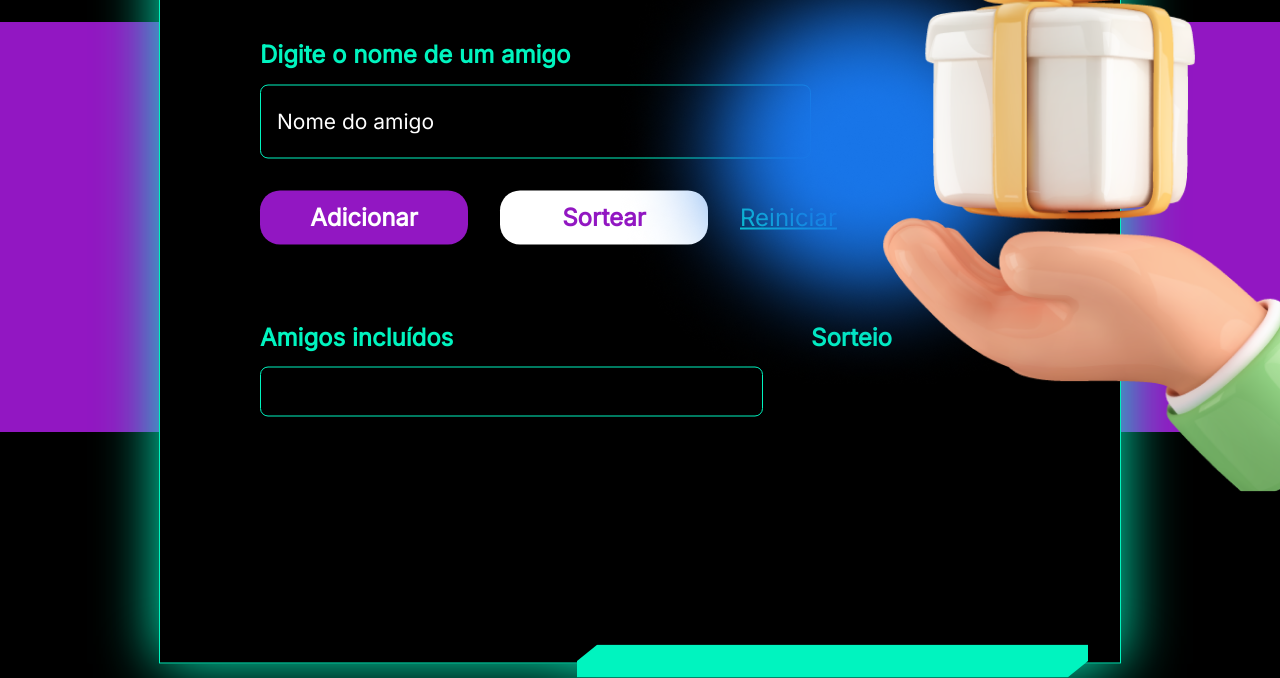
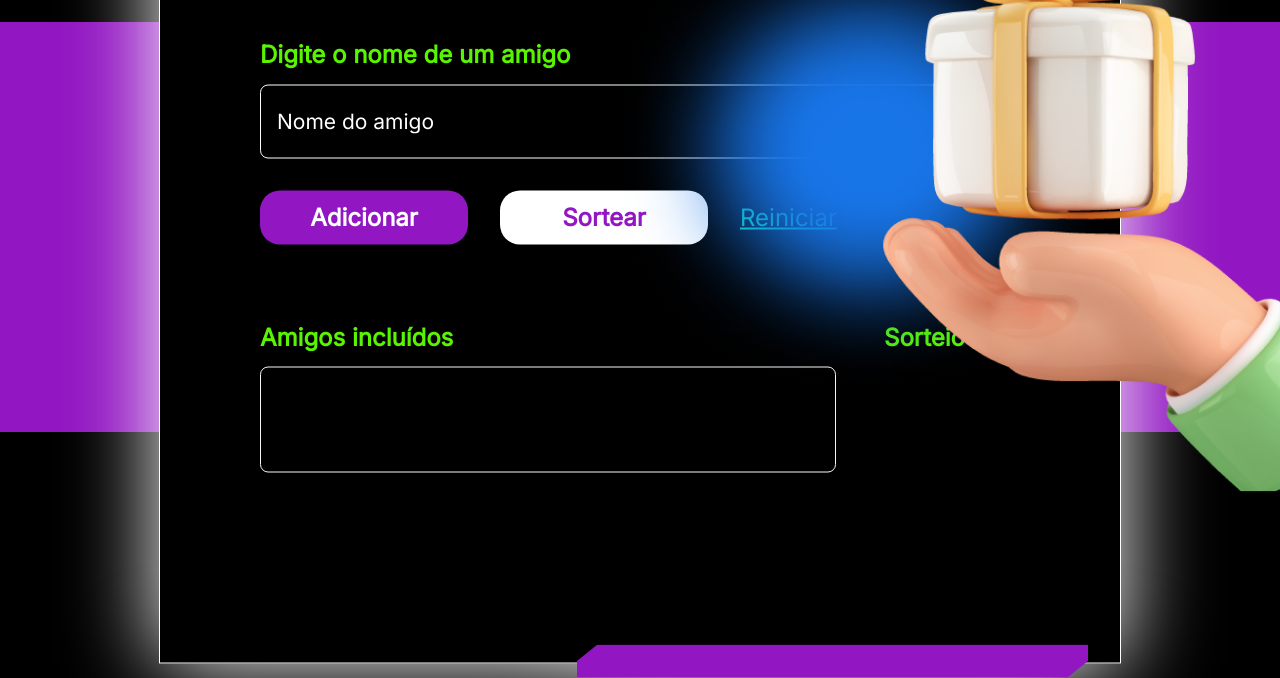
Before and after one commit to JulieGab/amigo-secreto, a plain HTML site: page index.html in a window 1280 px wide. Shown: the part 173-851 px from the top of the page. Drawn offline with nearby package versions, Linux system fonts and the light colour scheme.

Commit message:
feat: style

```diff
--- a/style.css
+++ b/style.css
@@ -41,8 +41,8 @@ body {
 
 .content {
   background-color: #000;
-  border: 1px solid #00f4bf;
-  filter: drop-shadow(0px 0px 30px #00f4bf);
+  border: 0.1px solid #ffffff;
+  filter: drop-shadow(0px 0px 45px #ffffff);
   height: 871px;
   left: 50%;
   margin: 0 auto;
@@ -54,7 +54,7 @@ body {
 }
 
 .content__corner-rectangle {
-  background-color: #00f4bf;
+  background-color: #9217c2;
   bottom: -15px;
   clip-path: polygon(0% 100%, 0% 50%, 4% 0%, 100% 0%, 100% 50%, 96% 100%);
   height: 33px;
@@ -74,17 +74,17 @@ body {
 
 .friends__container {
   align-items: center;
-  border: 1px solid #00f4bf;
+  border: 1px solid #f7f7f7;
   border-radius: 8px;
   color: #fff;
   display: flex;
   font-size: 21px;
   font-weight: 400;
   justify-content: center;
-  line-height: 160%;
+  line-height: 120%;
   margin-top: 1rem;
-  padding: 24px;
-  width: 453px;
+  padding: 52px;
+  width: 470px;
 }
 
 .friends__container > p {
@@ -95,7 +95,7 @@ body {
 }
 
 .friends__title {
-  color: #00f4bf;
+  color: #59f400;
   font-size: 24px;
   font-weight: 700;
   line-height: 110%;
@@ -117,7 +117,7 @@ body {
 .form__input {
   align-items: center;
   background-color: transparent;
-  border: 1px solid #00f4bf;
+  border: 1px solid #fff;
   border-radius: 8px;
   color: #fff;
   display: flex;
@@ -127,7 +127,7 @@ body {
   margin-bottom: 32px;
   outline: none;
   padding: 8px 16px;
-  width: 517px;
+  width: 650px;
 }
 
 .form__input::placeholder {
@@ -136,7 +136,7 @@ body {
 }
 
 .form__label {
-  color: #00f4bf;
+  color: #59f400;
   font-size: 24px;
   font-weight: 700;
   line-height: 110%;
@@ -172,7 +172,7 @@ body {
 }
 
 .prizeDraw__title {
-  color: #00f4bf;
+  color: #59f400;
   font-size: 24px;
   font-weight: 700;
   line-height: 110%;
@@ -202,7 +202,7 @@ body {
 }
 
 .section__title > span {
-  color: #17c25b;
+  color: #59f400;
 }
 
 .secondary {
```
